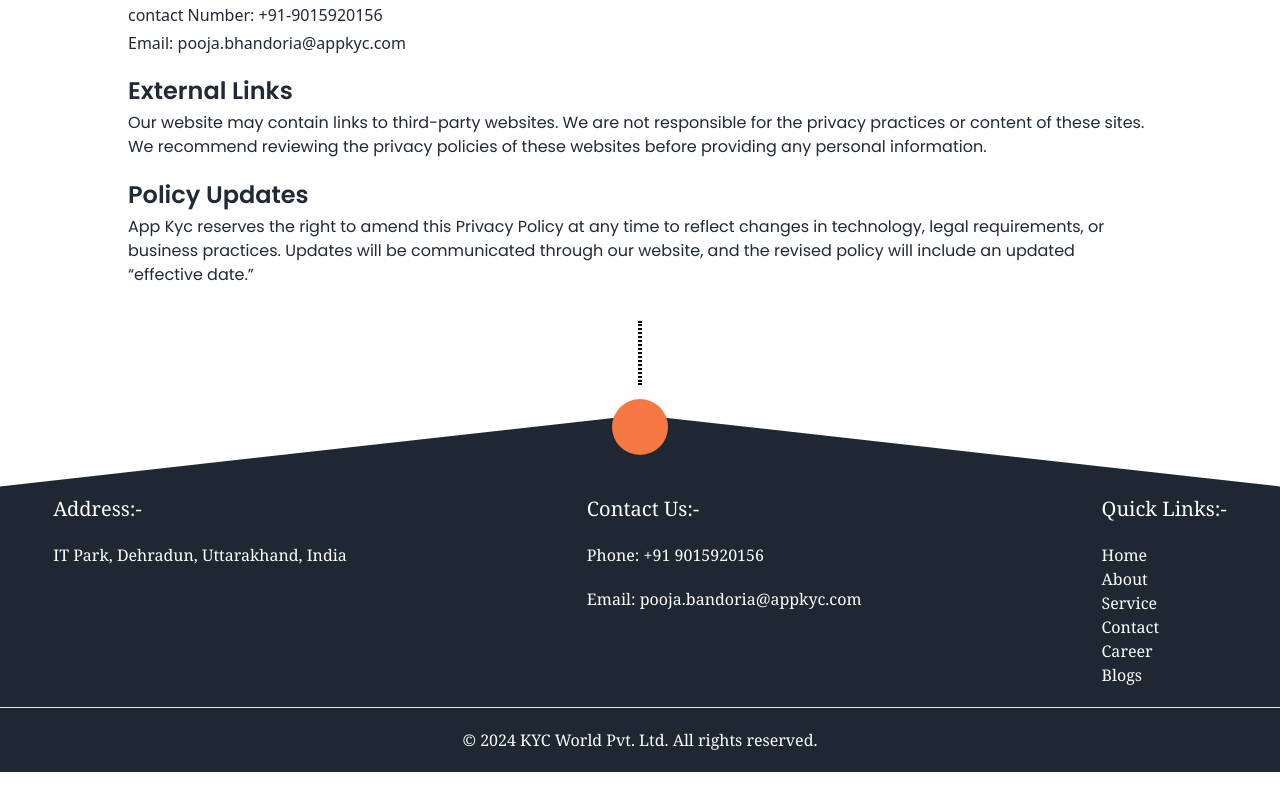
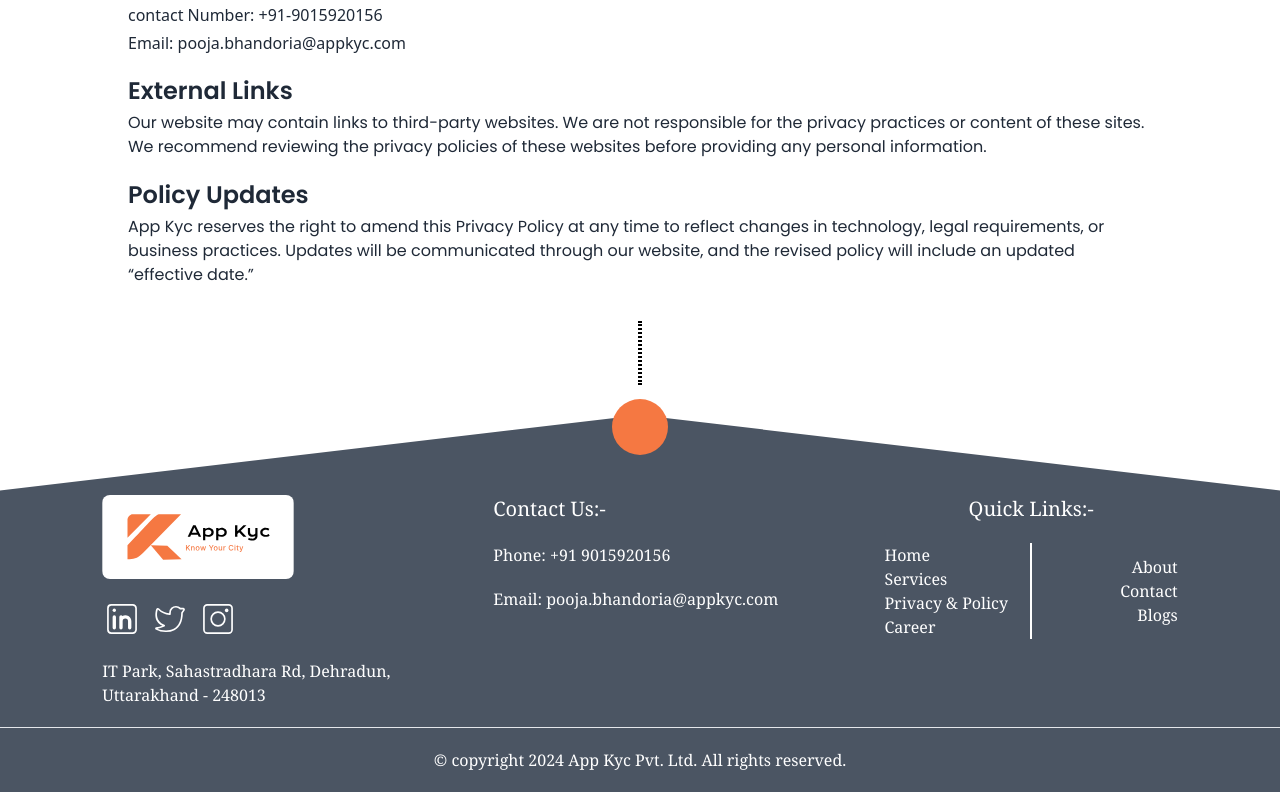
Before and after one commit to Av-Akshay/appKyc, a React (Vite) app: page /privacy in a window 1280 px wide. Shown: the part 1175-1967 px from the top of the page. Built offline with nearby package versions, Linux system fonts and the light colour scheme.

Commit message:
add links and logo in footer

```diff
--- a/src/components/Footer.jsx
+++ b/src/components/Footer.jsx
@@ -1,72 +1,92 @@
-import React, { useEffect, useState } from "react";
+import React from "react";
 import { Link } from "react-router-dom";
+import { CiLinkedin, CiTwitter, CiInstagram } from "react-icons/ci";
 
-import { redCircle } from "../utils/icons";
+import { logo } from "../utils/icons";
 
 const Footer = () => {
-  const [year, setYear] = useState("");
-  const handelGetYear = () => {
-    const getYear = new Date().getFullYear();
-    if (getYear) {
-      setYear(getYear);
-    }
-  };
-
-  useEffect(() => {
-    handelGetYear();
-  }, []);
-
   return (
     <div className=" relative pt-32">
-      <div className=" absolute rotate-90 left-1/2 top-16 -translate-x-1/2  w-[5%] border-dotted border-2 border-black">
-        {" "}
-      </div>
+      <div className=" absolute rotate-90 left-1/2 top-16 -translate-x-1/2  w-[5%] border-dotted border-2 border-black"></div>
       <div className="absolute rounded-full top-28 z-10 left-1/2 -translate-x-1/2 w-14 h-14 bg-them"></div>
       <div
         style={{
           clipPath: "polygon(50% 0, 100% 20%, 100% 100%, 0 100%, 0 20%)",
         }}
-        className="relative bg-section-background py-5 text-white font-serif text-base pt-20 "
+        className="relative bg-gray-600 py-5 text-white font-serif text-base pt-20 "
       >
-        <div className="w-11/12 m-auto flex items-baseline justify-between mb-5 max-md:flex-wrap max-md:justify-center max-md:gap-10 max-[450px]:flex-col max-[450px]:items-center max-[450px]:gap-5">
-          <div className="flex flex-col gap-5 max-md:items-center max-md:gap-2">
-            <h1 className="text-xl"> Address:- </h1>
-            <p className="max-[450px]:text-center">
-              IT Park, Dehradun, Uttarakhand, India
+        <div className="w-11/12 m-auto flex justify-around mb-5 max-lg:gap-2 max-sm:flex-col max-sm:items-center max-sm:gap-5">
+          <div className="w-[25%] flex flex-col gap-5 max-lg:w-full max-md:items-center max-md:gap-2">
+            <img
+              className="w-48 rounded-lg max-lg:w-40 max-md:w-36"
+              src={logo}
+              alt="appKyc logo"
+            />
+            <ul className="flex items-center gap-2">
+              <li>
+                <Link
+                  target="_blank"
+                  to="https://www.linkedin.com/company/app-kyc"
+                >
+                  <CiLinkedin className="text-white w-10 h-10 transition-all hover:text-them hover:scale-125 max-sm:w-8 max-sm:h-8 " />
+                </Link>
+              </li>
+              <li>
+                <Link target="_blank" to="https://x.com/App_Kyc1">
+                  <CiTwitter className="text-white w-10 h-10 transition-all hover:text-them hover:scale-125 max-sm:w-8 max-sm:h-8 " />
+                </Link>
+              </li>
+              <li>
+                <Link target="_blank" to="https://www.instagram.com/app_kyc/">
+                  <CiInstagram className="text-white w-10 h-10 transition-all hover:text-them hover:scale-125 max-sm:w-8 max-sm:h-8 " />{" "}
+                </Link>
+              </li>
+            </ul>
+            <p className=" max-sm:text-center">
+              IT Park, Sahastradhara Rd, Dehradun, Uttarakhand - 248013
             </p>
           </div>
-          <div className="flex flex-col gap-5 max-[450px]:items-center max-[450px]:gap-2">
+          <div className=" w-[25%] flex flex-col  gap-5  max-lg:w-full max-sm:w-full max-sm:items-center max-sm:gap-2">
             <h1 className="text-xl"> Contact Us:- </h1>
             <span>Phone: +91 9015920156</span>
-            <span>Email: pooja.bandoria@appkyc.com</span>
+            <span>Email: pooja.bhandoria@appkyc.com</span>
           </div>
-          <div className="flex flex-col gap-5 max-[450px]:items-center max-[450px]:gap-2">
+          <div className="w-[25%] flex flex-col items-center gap-5  max-lg:w-full max-sm:w-full max-sm:items-center max-sm:gap-2">
             <h1 className="text-xl"> Quick Links:- </h1>
-            <ul>
+            <div className="flex w-full items-center justify-between max-sm:flex-col max-sm:justify-center">
+              <ul className="w-full max-sm:text-center border-r-2 border-white max-sm:border-none">
                 <li>
                   <Link to="/"> Home </Link>
                 </li>
                 <li>
-                <Link to="/about"> About </Link>
+                  <Link to="/services"> Services </Link>
+                </li>
+
+                <li>
+                  <Link to="/privacy"> Privacy & Policy </Link>
                 </li>
                 <li>
-                <Link to="/services"> Service </Link>
+                  <Link to="/career"> Career </Link>
+                </li>
+              </ul>
+              <ul className="w-full max-sm:text-center flex flex-col items-end max-sm:items-center">
+                <li>
+                  <Link to="/about"> About </Link>
                 </li>
                 <li>
                   <Link to="/contact"> Contact </Link>
                 </li>
-              <li>
-                <Link to="/career"> Career </Link>
-              </li>
+
                 <li>
                   <Link to="/blogs"> Blogs </Link>
                 </li>
               </ul>
             </div>
           </div>
+        </div>
         <hr />
         <h1 className="text-center mt-5">
-          {` © ${year} KYC World Pvt. Ltd. All rights reserved.`}
+          {` © copyright 2024 App Kyc Pvt. Ltd. All rights reserved.`}
         </h1>
       </div>
     </div>
--- a/src/utils/icons.js
+++ b/src/utils/icons.js
@@ -1,4 +1,4 @@
-import logo from "/images/logo.svg";
+import logo from "/images/Final Logo.svg";
 import call from "/images/call.svg";
 import design from "/images/design.svg";
 import develop from "/images/develop.svg";
```
Lines whose indentation alone changed are shown as unchanged.
